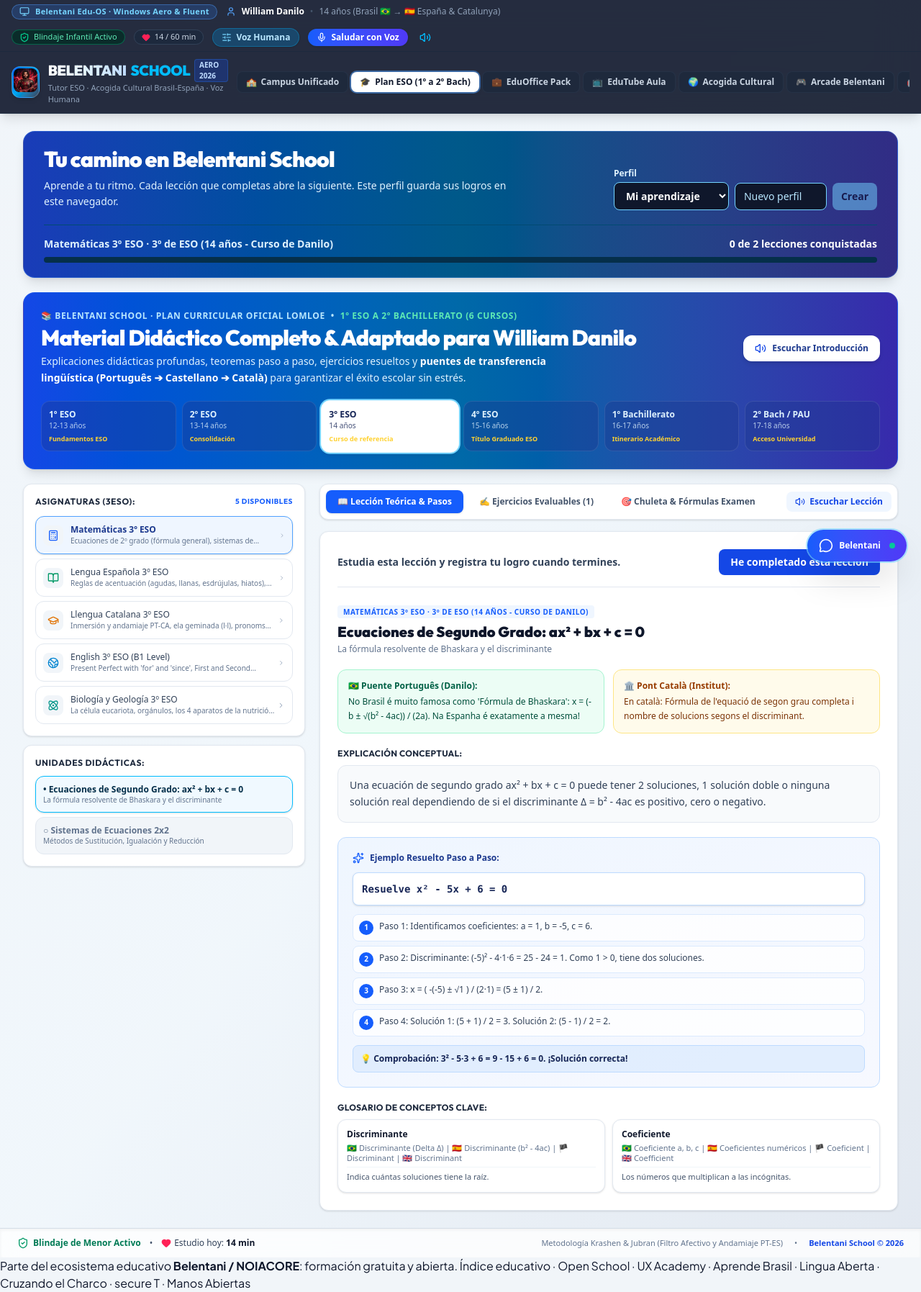
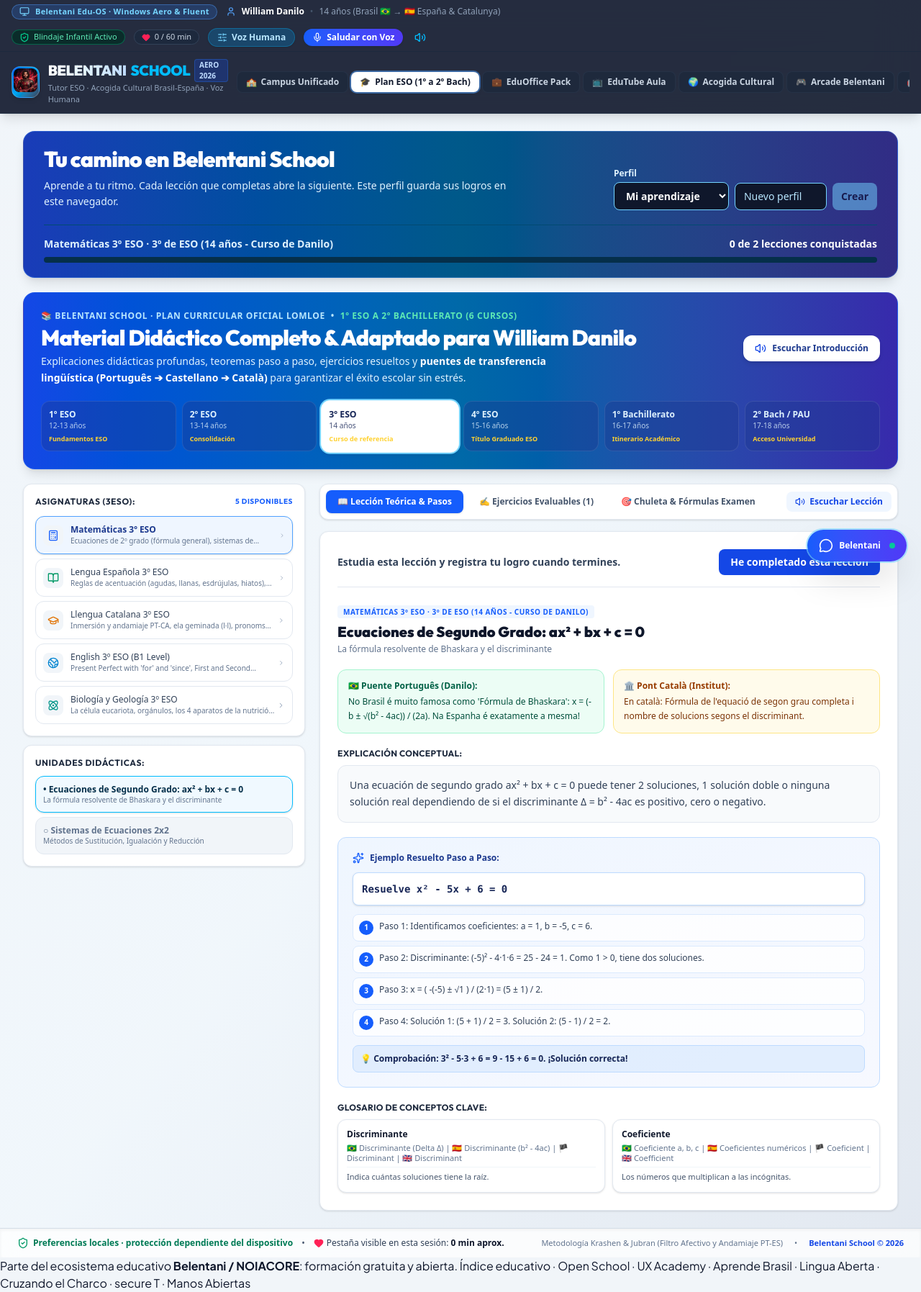
Before and after one commit to belentani7/WILLIAMSCHOOL, a React (Vite) app: page / in a window 1280 px wide. Shown: the whole page at 72% size. Built offline with nearby package versions, Linux system fonts and the light colour scheme.

Commit message:
fix(education): stop inventing study time and expose real local-only settings

```diff
--- a/src/App.tsx
+++ b/src/App.tsx
@@ -23,35 +23,36 @@
 
 export default function App() {
   const [currentTab, setCurrentTab] = useState<NavigationTab>('academic');
-  const [studyMinutes, setStudyMinutes] = useState<number>(14);
+  const [studyMinutes, setStudyMinutes] = useState<number>(0);
   const [showEyeBreakModal, setShowEyeBreakModal] = useState<boolean>(false);
   const [isVoiceStudioOpen, setIsVoiceStudioOpen] = useState<boolean>(false);
   const [parentalSettings, setParentalSettings] = useState<ParentalSettings>({
     maxDailyMinutes: 60,
-    usedMinutesToday: 14,
+    usedMinutesToday: 0,
     breakEveryMinutes: 20,
     safetyShieldEnabled: true,
-    dataVaultEncrypted: true,
-    autoVoiceEnabled: true,
-    lastBreakTimestamp: Date.now(),
-    parentPin: '1234'
+    dataVaultEncrypted: false,
+    autoVoiceEnabled: false,
+    lastBreakTimestamp: Date.now()
   });
 
-  // Track study time and fire eye-break reminders
+  // Estimated visible-tab minutes only. Never label this an objective measure
+  // of active study or persist it across calendar days without a real clock.
   useEffect(() => {
-    const timer = setInterval(() => {
-      setStudyMinutes(prev => {
-        const updated = prev + 1;
-        setParentalSettings(ps => ({ ...ps, usedMinutesToday: updated }));
-        if (updated % parentalSettings.breakEveryMinutes === 0) {
-          setShowEyeBreakModal(true);
-        }
-        return updated;
-      });
-    }, 60000); // every minute
+    const timer = window.setInterval(() => {
+      if (document.visibilityState === 'visible') {
+        setStudyMinutes(minutes => minutes + 1);
+      }
+    }, 60_000);
+    return () => window.clearInterval(timer);
+  }, []);
 
-    return () => clearInterval(timer);
-  }, [parentalSettings.breakEveryMinutes]);
+  useEffect(() => {
+    setParentalSettings(previous => ({ ...previous, usedMinutesToday: studyMinutes }));
+    if (studyMinutes > 0 && studyMinutes % parentalSettings.breakEveryMinutes === 0) {
+      setShowEyeBreakModal(true);
+    }
+  }, [studyMinutes, parentalSettings.breakEveryMinutes]);
 
   const handleTabChange = (tab: NavigationTab) => {
     playSoundSuccess();
@@ -84,7 +85,7 @@
               <div>
                 <h3 className="text-lg font-black text-slate-900">¡Momento de Descanso Ocular, Danilo!</h3>
                 <p className="text-xs text-slate-600 mt-1 leading-relaxed">
-                  Han pasado 20 minutos de estudio activo. Para proteger tu vista según la regla 20-20-20, mira a un punto lejano por la ventana durante 20 segundos y parpadea suavemente.
+                  Has mantenido esta pestaña visible durante otro intervalo de estudio. Como recordatorio de descanso ocular (20-20-20), mira a un punto lejano por la ventana durante 20 segundos y parpadea suavemente.
                 </p>
               </div>
               <button
@@ -110,7 +111,7 @@
 
         {currentTab === 'arcade' && <ArcadeCenter />}
 
-        {currentTab === 'chat' && <AITutorChat />}
+        {currentTab === 'chat' && <AITutorChat autoVoiceEnabled={parentalSettings.autoVoiceEnabled} />}
 
         {currentTab === 'parental' && (
           <ParentalShield
@@ -139,12 +140,12 @@
           <div className="flex items-center gap-3">
             <div className="flex items-center gap-1.5 text-emerald-700 font-semibold">
               <ShieldCheck className="w-4 h-4 text-emerald-600" />
-              <span>Blindaje de Menor Activo</span>
+              <span>Preferencias locales · protección dependiente del dispositivo</span>
             </div>
             <span>•</span>
             <span className="flex items-center gap-1 text-slate-700">
               <Heart className="w-3.5 h-3.5 text-rose-500 fill-rose-500" />
-              <span>Estudio hoy: <strong className="text-slate-900">{studyMinutes} min</strong></span>
+              <span>Pestaña visible en esta sesión: <strong className="text-slate-900">{studyMinutes} min aprox.</strong></span>
             </span>
           </div>
 
```
